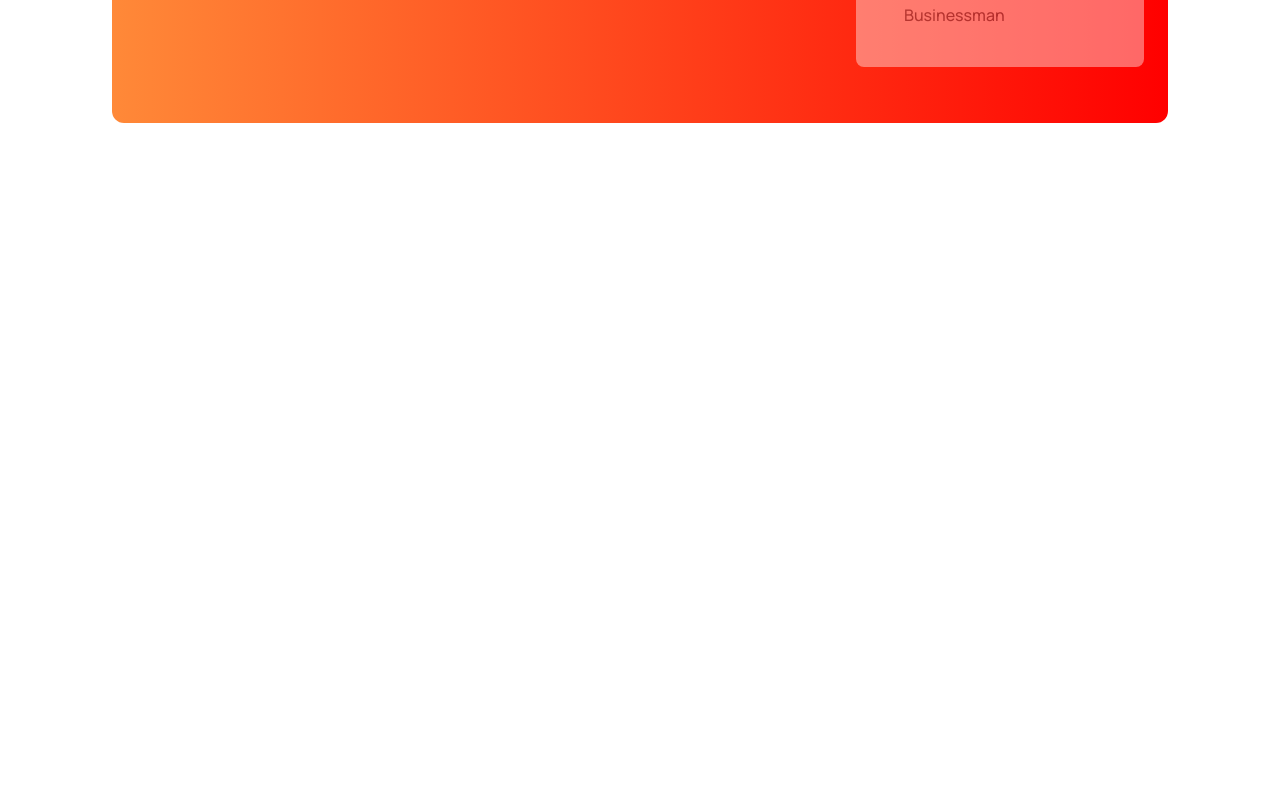
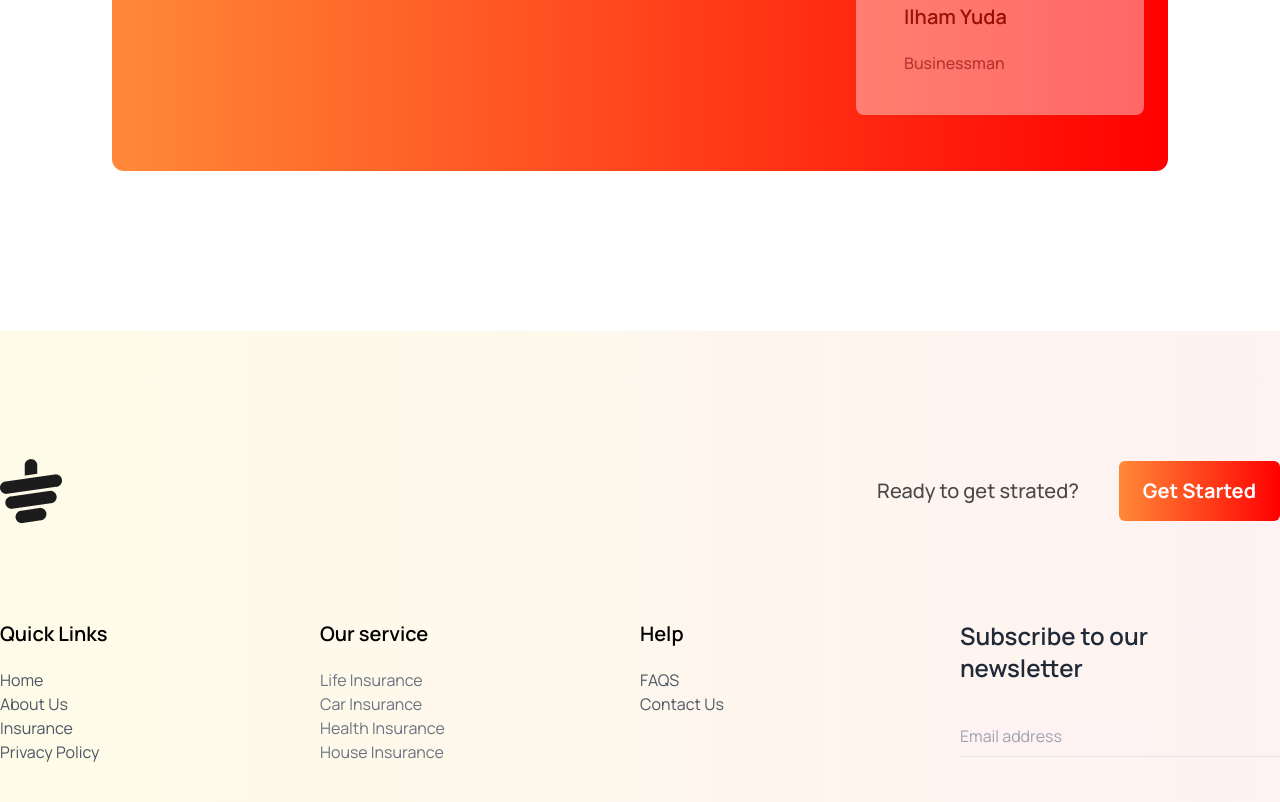
Before and after one commit to mahfuzarrahmanmunna/tea-house-web-page, a plain HTML site: page index.html in a window 1280 px wide. Shown: the part 2418-3220 px from the top of the page. Before the commit the page ends 2701 px from the top, so only its background shows below. Drawn offline with nearby package versions, Linux system fonts and the light colour scheme.

Commit message:
added footer

```diff
--- a/index.html
+++ b/index.html
@@ -108,8 +108,8 @@
                 <div class="grid grid-cols-2 grid-rows-3 gap-4">
                     <div class="h-36 bg-gradient-to-r from-red-100 to-red-50 rounded-lg">
                     </div>
-                    <div class="bg-yellow-50 mx-auto py-3 rounded-lg row-span-2">
-                        <img src="images/fresh-1.png" alt="">
+                    <div class="bg-yellow-50 py-3 w-full rounded-lg row-span-2">
+                        <img class="mx-auto" src="images/fresh-1.png" alt="">
                     </div>
                     <div class="bg-green-50 py-3 w-full rounded-lg row-span-2">
                         <img class="  mx-auto " src="images/fresh-2.png" alt="">
@@ -162,7 +162,7 @@
                         <p class="text-gray-500 overflow-x-auto pb-5">
                             We are providing the best and suitable home insurance services for the people who are interested to treatment
                         </p>
-                        <h5 class="font-bold">Ilham Yuda</h5>
+                        <h5 class="text-xl font-semibold mb-5" class="font-bold">Ilham Yuda</h5>
                         <p class="text-gray-600 font-medium">Businessman</p>
                     </div>
                 </div>
@@ -177,7 +177,7 @@
                             <p class="text-gray-500 overflow-x-auto pb-5">
                                 We are providing the best and suitable home insurance services for the people who are interested to treatment
                             </p>
-                            <h5 class="font-bold">Ilham Yuda</h5>
+                            <h5 class="text-xl font-semibold mb-5" class="font-bold">Ilham Yuda</h5>
                             <p class="text-gray-600 font-medium">Businessman</p>
                         </div>
                     </div>
@@ -192,15 +192,71 @@
                         <p class="text-gray-500 overflow-x-auto pb-5">
                             We are providing the best and suitable home insurance services for the people who are interested to treatment
                         </p>
-                        <h5 class="font-bold">Ilham Yuda</h5>
+                        <h5 class="text-xl font-semibold mb-5" class="font-bold">Ilham Yuda</h5>
                         <p class="text-gray-600 font-medium">Businessman</p>
                     </div>
                 </div>
             </div>
         </section>
     </main>
-    <footer>
+    <footer class="bg-gradient-to-r from-yellow-50 to-red-50">
+        <div class="max-w-screen-xl mx-auto md:py-32">
+            <div class="md:flex md:justify-between pb-24">
+                <div>
+                    <img src="images/cup.png" alt="">
+                </div>
+                <div class="md:flex md:justify-between items-center">
+                    <h4 class="text-xl font-medium text-[#494949]">
+                        Ready to get strated?
+                    </h4>
+                    <button class="bg-gradient-to-r from-[#FF8938] to-[#FF0000] text-white text-xl font-bold px-6 py-4 rounded-md md:ml-10">
+                        Get Started
+                    </button>
+                </div>
+            </div>
+            <!-- footer main section here -->
+             <div class="grid grid-cols-1 md:grid-cols-2 lg:grid-cols-4">
+                <div>
+                    <h5 class="text-xl font-semibold mb-5">Quick Links</h5>
+                    <ul class="text-gray-600 gap-4">
+                        <a href="#home">Home</a><br>
+                        <a href="#about ">About Us</a><br>
+                        <a href="#insurance">Insurance</a><br>
+                        <a href="#privacy">Privacy Policy</a><br>
+                    </ul>
+                </div>
+                <div>
+                    <h5 class="text-xl font-semibold mb-5">Our service</h5>
+                    <ul class="text-gray-500">
+                        <a href="#life">Life Insurance</a><br>
+                        <a href="#car">Car Insurance</a><br>
+                        <a href="#health">Health Insurance</a><br>
+                        <a href="#house">House Insurance</a><br>
+                    </ul>
+                </div>
+                <div>
+                    <h5 class="text-xl font-semibold mb-5">Help</h5>
+                    <ul class="text-gray-600">
+                        <a href="#faqs">FAQS</a><br>
+                        <a href="#contact">Contact Us</a><br>
+                        </ul>
+                </div>
+                <div>
+                    <div>
+                        <h4 class="text-2xl font-semibold text-gray-800 mb-10">Subscribe to our <br> newsletter</h4>
+                        <input class="z-0 bg-red-50 mb-2" type="email" placeholder="Email address" name="" id="">
+                        <!-- <i class="fa-solid fa-greater-than ml-6 w-6 h-6 rounded-full bg-orange-600"></i> -->
+                        <hr class=" mb-12 text-black">
 
+                    </div>
+                    <div class="text-3xl text-gray-500">
+                    <i class="fa-brands fa-facebook"></i>
+                    <i class="fa-brands fa-twitter"></i>
+                    <i class="fa-brands fa-instagram"></i>
+                    </div>
+                </div>
+             </div>
+        </div>
     </footer>
 </body>
 </html>
```
Also changed, not shown: tailwind.config.js (line endings or trailing spaces).
